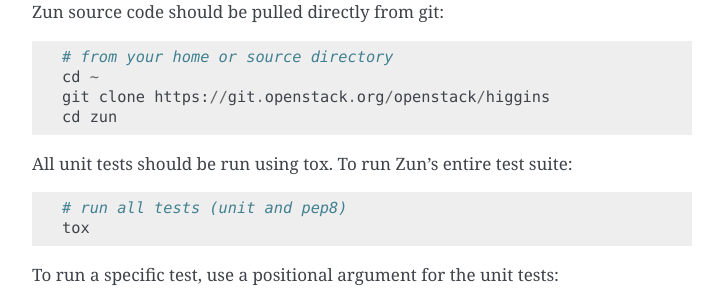
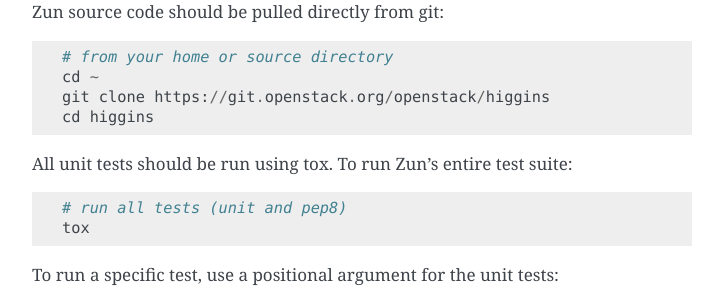
Before and after one commit to openstack/zun, a Sphinx documentation site: the page built from doc/source/dev/quickstart.rst, in a window 1280 px wide and 900 px high, scrolled down 694 px. Shown: the part 152-452 px from the top of the window, without its empty margins (388-1111 px from the left). Built offline with Sphinx 7.4.7, drawn with Linux system fonts in a browser that asks for light colours.

Commit message:
Fix error in quickstart
This patch fixs error in cd command in quickstart.

Change-Id: I9efde8a692c4c93c0480b076a2f35e4c3b299898

```diff
--- a/doc/source/dev/quickstart.rst
+++ b/doc/source/dev/quickstart.rst
@@ -41,7 +41,7 @@
     # from your home or source directory
     cd ~
     git clone https://git.openstack.org/openstack/higgins
-    cd zun
+    cd higgins
 
 All unit tests should be run using tox. To run Zun's entire test suite::
 
@@ -121,7 +121,7 @@
 
     cd ~
     git clone https://git.openstack.org/openstack/higgins
-    cd zun
+    cd higgins
     sudo pip install -e .
 
 Configure zun::
```
